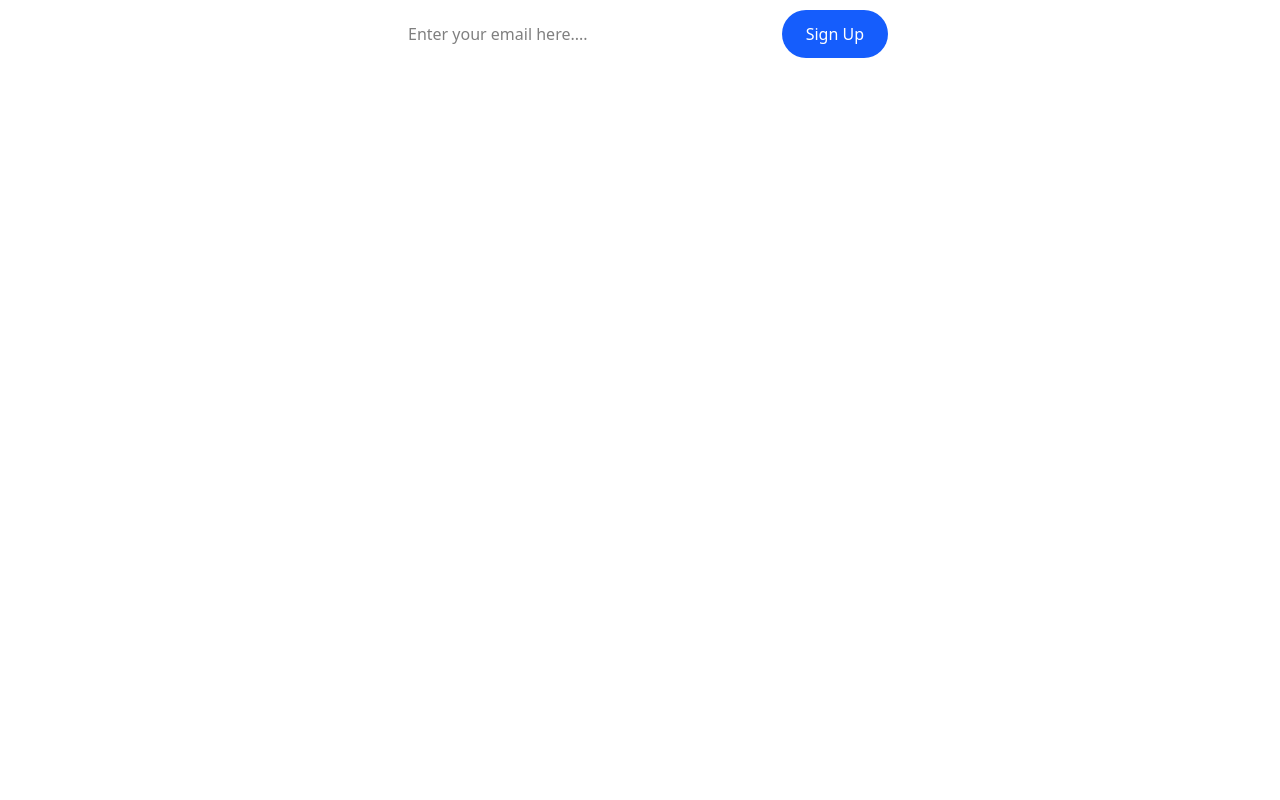
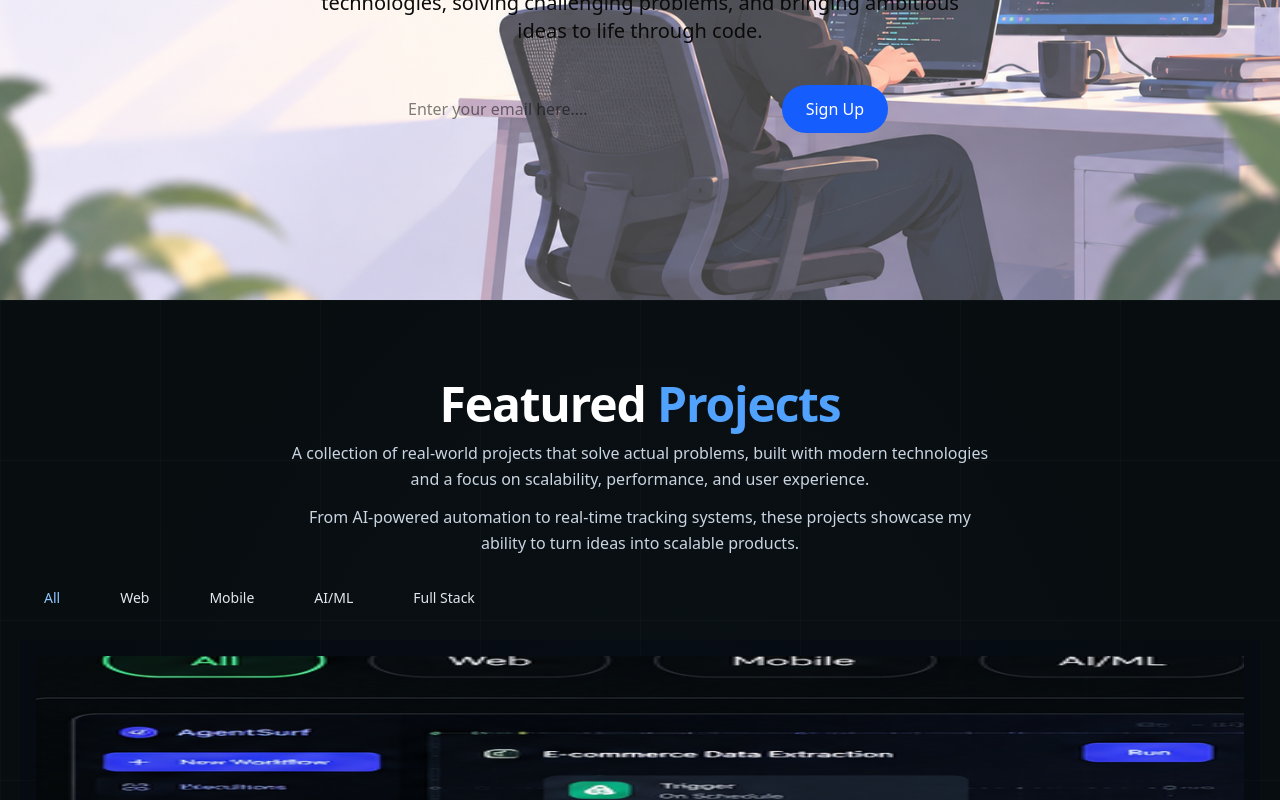
Before and after one commit to shubhamraj82/Shubham_portfolio, a Next.js app: page / in a window 1280 px wide. Shown: the part 500-1300 px from the top of the page. Before the commit the page ends 800 px from the top, so only its background shows below. Built offline with nearby package versions, Linux system fonts and the light colour scheme.

Commit message:
Enhance main page layout by adding Projects section, updating Hero component styling, and improving AddProfileCard and ProfileSidebarCard designs for better user experience.

```diff
--- a/src/app/page.tsx
+++ b/src/app/page.tsx
@@ -1,11 +1,21 @@
 import Hero from "@/section/Hero";
+import Projects from "../section/Projects";
 import Navbar from "../section/navbar";
 
 export default function Home() {
   return (
-   <>
-   <Navbar/>
-   <Hero/>
-   </>
+    <>
+      <main
+        className="min-h-screen bg-cover bg-center"
+        style={{
+          backgroundImage:
+            "linear-gradient(rgba(255, 255, 255, 0.25), rgba(255, 255, 255, 0.25)), url('/images/Pastel%20Coding%20Workspace%20with%20City%20Views.png')",
+        }}
+      >
+        <Navbar />
+        <Hero />
+      </main>
+      <Projects />
+    </>
   );
 }
--- a/src/components/ProfileSidebarCard.tsx
+++ b/src/components/ProfileSidebarCard.tsx
@@ -25,7 +25,7 @@ export default function ProfileSidebarCard() {
   const [message, setMessage] = useState("");
 
   return (
-    <aside className="h-[564px] w-[432px] cursor-auto rounded-2xl bg-[#121212] px-7 pt-8 pb-12 text-[#f4f4f5] shadow-2xl [&_button]:cursor-pointer">
+    <aside className="h-[564px] w-[432px] cursor-auto rounded-2xl border-2 border-sky-300/70 bg-[#171717]/65 px-7 pt-8 pb-12 text-[#f4f4f5] shadow-[0_5px_0_rgba(37,99,235,0.55),0_18px_40px_rgba(2,132,199,0.28),inset_0_1px_0_rgba(255,255,255,0.28)] backdrop-blur-xl [&_button]:cursor-pointer">
       <button
         type="button"
         onClick={() => setMessage("Shubham Raj profile selected")}
@@ -37,7 +37,9 @@ export default function ProfileSidebarCard() {
         </span>
         <span className="flex flex-col">
           <span className="text-[21px] leading-7">Shubham Raj</span>
-          <span className="text-[16px] leading-6 text-[#9296a2]">@shubhamraj82</span>
+          <span className="text-[16px] leading-6 text-[#9296a2]">
+            @shubhamraj82
+          </span>
         </span>
       </button>
 
@@ -67,7 +69,9 @@ export default function ProfileSidebarCard() {
           </button>
         ))}
       </nav>
-      <p className="sr-only" aria-live="polite">{message}</p>
+      <p className="sr-only" aria-live="polite">
+        {message}
+      </p>
     </aside>
   );
 }
--- a/src/section/Hero.tsx
+++ b/src/section/Hero.tsx
@@ -97,10 +97,15 @@ export default function Hero() {
                     $7.5M seed round raised
                     </div>
                     </div> */}
-                <h1 className="text-6xl md:text-7xl lg:text-8xl font-medium text-center mt-6">
-                    Turning complex problems into elegant solutions.
-                    </h1>
-                <p className="text-center text-xl text-foreground/70 mt-8 max-w-2xl mx-auto">
+                <p className="text-center text-lg md:text-xl text-foreground/60 mt-6">
+                    Hi, I&apos;m Shubham Raj <span aria-hidden="true">👋</span>
+                </p>
+                <h1 className="text-5xl md:text-7xl lg:text-8xl font-bold tracking-tight leading-[1.05] text-center mt-4">
+                    Building Solutions,<br />
+                    Solving <span className="bg-gradient-to-r from-sky-500 to-violet-600 bg-clip-text text-transparent">Real-World</span><br />
+                    Problems.
+                </h1>
+                <p className="text-center text-xl text-neutral-950 mt-8 max-w-2xl mx-auto">
                     I&apos;m a full-stack developer and AI enthusiast building scalable applications and intelligent products. I love exploring new technologies, solving challenging problems, and bringing ambitious ideas to life through code.
                  </p>
                  <form className="flex border border-white/15 rounded-full p-2 mt-8 max-w-lg mx-auto">
--- /dev/null
+++ b/src/section/Projects.tsx
@@ -0,0 +1,180 @@
+"use client";
+
+import { useState } from "react";
+import { ArrowRight, Code2, ExternalLink } from "lucide-react";
+
+const filters = ["All", "Web", "Mobile", "AI/ML", "Full Stack"] as const;
+type ProjectCategory = Exclude<(typeof filters)[number], "All">;
+
+const projects: {
+  name: string;
+  description: string;
+  technologies: string[];
+  category: ProjectCategory;
+  previewPosition: string;
+  demoLabel: string;
+}[] = [
+  {
+    name: "AgentSurf",
+    description:
+      "A visual browser automation workflow engine to create, execute, and monitor AI-powered workflows with real-time collaboration and session replay.",
+    technologies: ["Next.js", "TypeScript", "Tailwind CSS", "Browserbase", "Liveblocks", "Resend"],
+    category: "Full Stack",
+    previewPosition: "3.7% 34.4%",
+    demoLabel: "Live Demo",
+  },
+  {
+    name: "CargoFlow",
+    description:
+      "A production-ready SaaS platform for cargo and fleet tracking with real-time location, shipment management, and analytics.",
+    technologies: ["React", "Node.js", "Express.js", "PostgreSQL", "Maps API", "Tailwind CSS"],
+    category: "Web",
+    previewPosition: "55.2% 34.4%",
+    demoLabel: "Live Demo",
+  },
+  {
+    name: "Stranger - VC App",
+    description:
+      "A random video calling Android app built with WebRTC and Firebase, featuring real-time communication and AdMob integration.",
+    technologies: ["Kotlin", "XML", "WebRTC", "Firebase", "Google AdMob"],
+    category: "Mobile",
+    previewPosition: "3.7% 69.8%",
+    demoLabel: "View Details",
+  },
+  {
+    name: "Fake News Detection",
+    description:
+      "A machine learning and NLP system to detect fake news articles using traditional ML models and deep learning techniques.",
+    technologies: ["Python", "Scikit-learn", "TensorFlow", "Flask", "NLTK", "SQL"],
+    category: "AI/ML",
+    previewPosition: "55.2% 69.8%",
+    demoLabel: "View Details",
+  },
+];
+
+export default function Projects() {
+  const [activeFilter, setActiveFilter] = useState<(typeof filters)[number]>("All");
+  const visibleProjects = projects.filter(
+    (project) => activeFilter === "All" || project.category === activeFilter,
+  );
+
+  return (
+    <section
+      id="projects"
+      className="relative scroll-mt-8 overflow-hidden bg-[#080d10] px-5 py-20 text-white sm:px-8 lg:px-10 lg:py-24"
+      style={{
+        backgroundImage:
+          "linear-gradient(rgba(116, 145, 151, 0.045) 1px, transparent 1px), linear-gradient(90deg, rgba(116, 145, 151, 0.045) 1px, transparent 1px), radial-gradient(ellipse at 50% 45%, rgba(18, 39, 42, 0.22), transparent 70%)",
+        backgroundSize: "160px 160px, 160px 160px, auto",
+      }}
+    >
+      <div className="relative mx-auto w-full">
+        <div className="text-center">
+          <h2 className="text-5xl font-semibold tracking-tight sm:text-6xl">
+            Featured <span className="text-blue-400">Projects</span>
+          </h2>
+          <p className="mx-auto mt-3 max-w-[700px] text-base leading-relaxed text-slate-300 sm:text-[17px]">
+            A collection of real-world projects that solve actual problems, built with
+            modern technologies and a focus on scalability, performance, and user experience.
+          </p>
+          <p className="mx-auto mt-3 max-w-[700px] text-base leading-relaxed text-slate-300">
+            From AI-powered automation to real-time tracking systems, these projects showcase my
+            ability to turn ideas into scalable products.
+          </p>
+        </div>
+
+        <div className="mt-6 flex flex-wrap gap-3" aria-label="Filter projects">
+          {filters.map((filter) => (
+            <button
+              key={filter}
+              type="button"
+              aria-pressed={activeFilter === filter}
+              onClick={() => setActiveFilter(filter)}
+              className={`rounded-full border px-6 py-2 text-sm transition-colors ${
+                activeFilter === filter
+                  ? "border-blue-400 text-blue-300 shadow-[0_0_18px_rgba(59,130,246,0.18)]"
+                  : "border-slate-600/70 text-slate-200 hover:border-slate-400"
+              }`}
+            >
+              {filter}
+            </button>
+          ))}
+        </div>
+
+        <div className="mt-6 grid gap-4 lg:grid-cols-2">
+          {visibleProjects.map((project) => (
+            <article
+              key={project.name}
+              className="group grid gap-5 rounded-xl border border-slate-600/50 bg-slate-950/25 p-4 transition-colors hover:border-slate-500/80 md:grid-cols-[1.18fr_0.82fr] md:gap-5"
+            >
+              <div
+                role="img"
+                aria-label={`${project.name} project preview`}
+                className="min-h-[230px] rounded-lg border border-slate-600/50 bg-[#0d141b] bg-no-repeat md:min-h-[280px]"
+                style={{
+                  backgroundImage: "url('/images/Featured%20Projects%20Portfolio%20Showcase.png')",
+                  backgroundSize: "400% 400%",
+                  backgroundPosition: project.previewPosition,
+                }}
+              />
+              <div className="flex min-w-0 flex-col py-1">
+                <div className="flex items-start justify-between gap-3">
+                  <h3 className="text-2xl font-semibold tracking-tight">{project.name}</h3>
+                  <a
+                    href="#projects"
+                    aria-label={`Open ${project.name}`}
+                    className="rounded p-1 text-slate-300 transition-colors hover:text-blue-300"
+                  >
+                    <ExternalLink aria-hidden="true" className="size-4" />
+                  </a>
+                </div>
+                <p className="mt-2 text-[15px] leading-[1.45] text-slate-300">
+                  {project.description}
+                </p>
+                <ul className="mt-4 flex flex-wrap gap-2" aria-label="Technologies">
+                  {project.technologies.map((technology) => (
+                    <li
+                      key={technology}
+                      className="rounded-lg bg-slate-800/70 px-3 py-1.5 text-xs text-slate-100"
+                    >
+                      {technology}
+                    </li>
+                  ))}
+                </ul>
+                <div className="mt-auto flex gap-3 pt-4">
+                  <a
+                    href="#projects"
+                    className="inline-flex h-10 items-center gap-2 rounded-lg bg-white px-4 text-sm font-medium text-slate-950 transition-colors hover:bg-blue-100"
+                  >
+                    <ExternalLink aria-hidden="true" className="size-4" />
+                    {project.demoLabel}
+                  </a>
+                  <a
+                    href="#projects"
+                    aria-label={`${project.name} on GitHub`}
+                    className="inline-flex h-10 items-center gap-2 rounded-lg border border-slate-600 px-4 text-sm text-white transition-colors hover:border-slate-400"
+                  >
+                    <Code2 aria-hidden="true" className="size-4" />
+                    GitHub
+                  </a>
+                </div>
+              </div>
+            </article>
+          ))}
+        </div>
+
+        <div className="mt-5 flex items-center justify-center gap-8">
+          <span className="hidden h-px w-40 bg-slate-700 sm:block" />
+          <a
+            href="#projects"
+            className="inline-flex h-11 items-center gap-3 rounded-full border border-slate-600 px-7 text-sm text-white transition-colors hover:border-blue-400"
+          >
+            View All Projects
+            <ArrowRight aria-hidden="true" className="size-4 text-blue-300" />
+          </a>
+          <span className="hidden h-px w-40 bg-slate-700 sm:block" />
+        </div>
+      </div>
+    </section>
+  );
+}
```
Also changed, not shown: src/components/AddProfileCard.tsx (+17 -5 lines), public/images/Featured Projects Portfolio Showcase.png (added), public/images/Pastel Coding Workspace with City Views.png (added).
